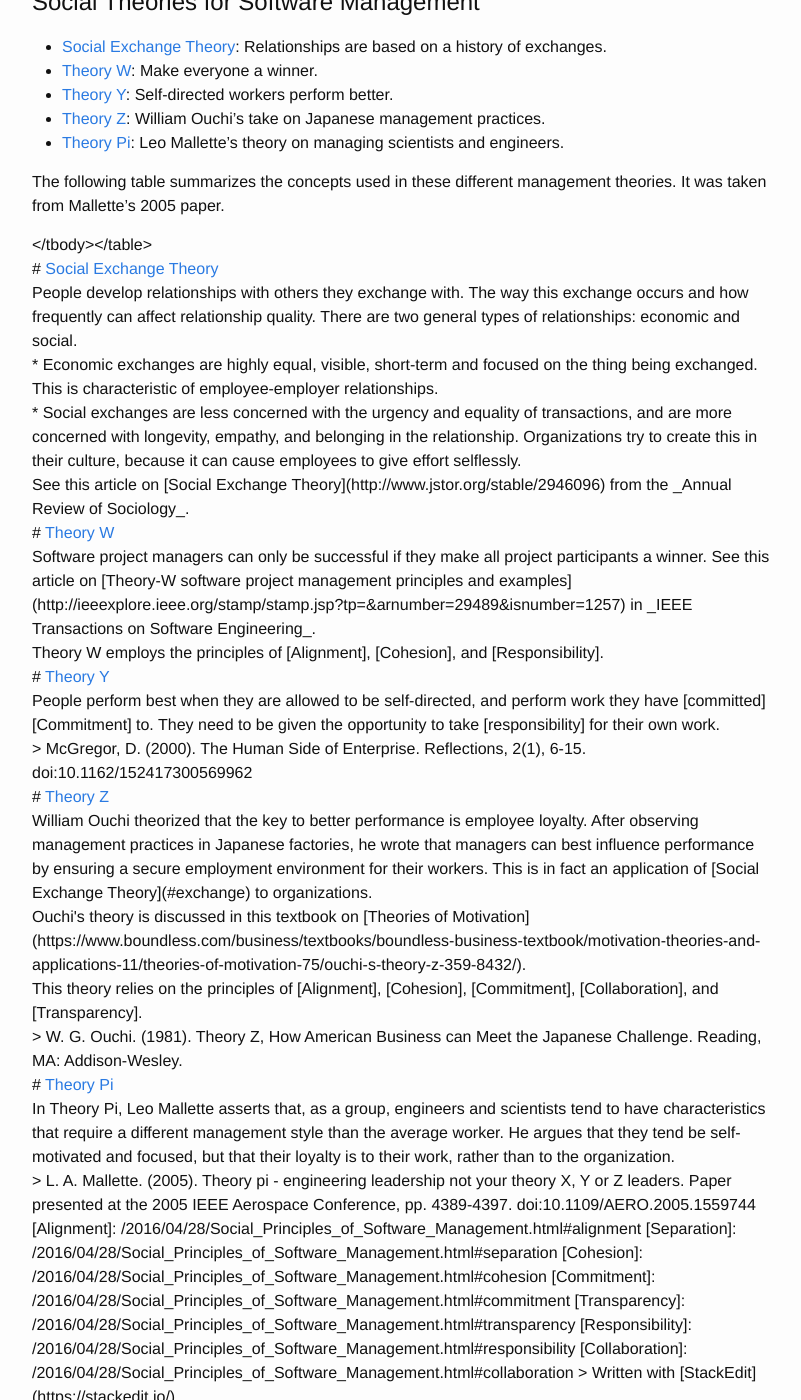
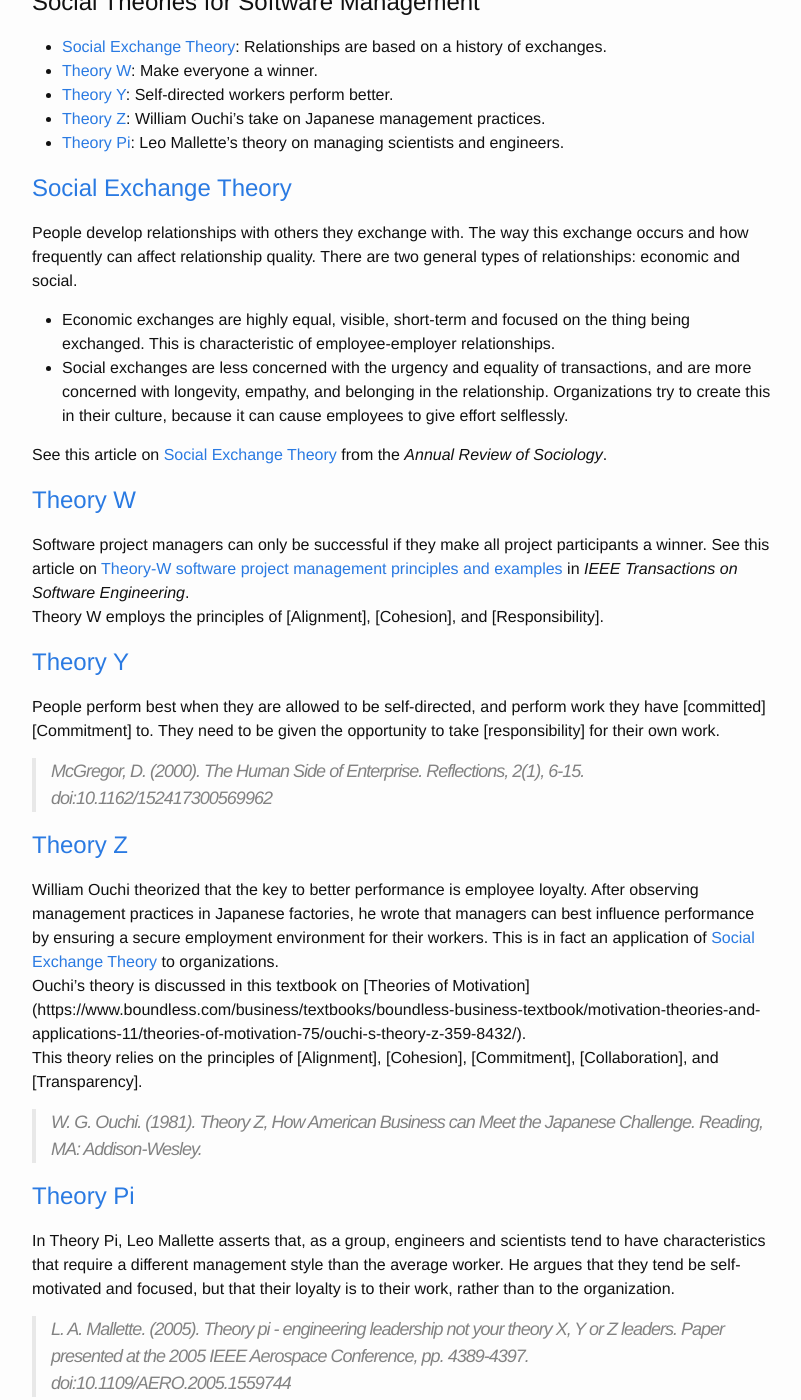
Before and after one commit to css566/css566.github.io, a Jekyll site: the page built from _posts/2016-04-28-Social_Theories_for_Software_Management.md, in a window 1280 px wide and 1400 px high, scrolled down 258 px. Shown: the whole window, without its empty margins (238-1039 px from the left). Built offline with Jekyll 4.4.1, drawn with Linux system fonts in a browser that asks for light colours; comment, search, counter and statistics services are not loaded; some of the changed lines change nothing that is shown.

Commit message:
Update 2016-04-28-Social_Theories_for_Software_Management.md
Moving table to the end to see if the MD starts to work again

```diff
--- a/_posts/2016-04-28-Social_Theories_for_Software_Management.md
+++ b/_posts/2016-04-28-Social_Theories_for_Software_Management.md
@@ -9,16 +9,6 @@ Social Theories for Software Management
 * [Theory Y](#theory_y):  Self-directed workers perform better.
 * [Theory Z](#theory_z):  William Ouchi's take on Japanese management practices.
 * [Theory Pi](#theory_pi): Leo Mallette's theory on managing scientists and engineers.
-
-The following table summarizes the concepts used in these different management theories.  It was taken from Mallette's 2005 paper. <br>
-<table>
-<th>
-Management Concept</th><th>Theory X Douglas McGregor</th><th>Theory Y Douglas McGregor</th><th>Theory Z William Ouchi</th><th>Theory Pi Leo A. Mallette</th><tbody><tr><td>
-<tr><td>Motivation</td><td>Tends to categorize people as being unwilling or unmotivated to work. Threats and disciplinary action are thought to be used more effectively in this situation, although monetary rewards can also be a prime motivator to make workers produce more.</td><td>Tends to categorize people as being self-motivated towards work.</td><td>Believes that people are innately self-motivated to not only do their work, but also are loyal towards the company, and want to make the company succeed.</td><td>People are fiercely self-motivated by their task or project. They are loyal to their field of interest at the time – which may only be loosely related to the goals of the leadership of the company. </td></tr>
-<tr><td>Leadership</td><td>Theory X leaders would be more authoritarian. But in both [X & Y] cases it seems that the managers would still retain a great deal of control.</td><td>Theory Y leaders would be more participative. But in both [X & Y] cases it seems that the managers would still retain a great deal of control.</td><td>Theory Z managers would have to have a great deal of trust that their workers could make sound decisions. Therefore, this type of leader is more likely to act as “coach”, and let the workers make most of the decisions.</td><td>Theory Pi leaders are hands-off to the point of abdicating responsibility. They only occasionally need to reel in a stray engineer when a project goes too far astray. </td></tr>
-<tr><td>Power & Authority</td><td>As mentioned above, McGregor’s managers … would seem to keep most of the power and authority.</td><td>As mentioned above, McGregor’s managers … would seem to keep most of the power and authority. In the case of Theory Y, the manager would take suggestions from workers, but would keep the power to implement the decision.</td><td>The manager’s ability to exercise power and authority comes from the worker’s trusting management to take care of them, and allow them to do their jobs. The workers have a great deal of input and weight in the decision making process.</td><td>The leader’s authority stems from positional authority. Their power is rooted in their own expert knowledge, and in the technical depth of their staff. </td></tr>
-<tr><td>Conflict</td><td>This type of manager might be more likely to exercise a great deal of “power” based conflict resolution style, especially with the Theory X workers.</td><td>This type of manager might be more likely to exercise a great deal of “power” based conflict resolution style, [but less than] with the Theory X workers. Theory Y workers might be given the opportunity to exert “negotiating” strategies to solve their own differences.</td><td>Conflict in the Theory Z arena would involve a great deal of discussion, collaboration, and negotiation. The workers would be the ones solving the conflicts, while the managers would play more of a “third party arbitrator” role.</td><td>Conflict resolution is always by logical reasoning and consensus. Managers would participate as an equal and sanction the decision.
-<tr><td>Performance Appraisals</td><td>Appraisals occur on a regular basis. Promotions also occur on a regular basis.</td><td>Appraisals occur on a regular basis. Promotions also occur on a regular basis.</td><td>Theory Z emphasizes more frequent performance appraisals, but slower promotions.</td><td>Mandatory periodic appraisals are based on successful conclusion of (or progress on) projects, reports, published papers, or patent submissions. Promotions are rare since employees are motivated to continue working on their tasks. </td></tr></tbody></table> <br>
 
 
 # <a name="exchange">Social Exchange Theory</a> <br>
@@ -46,6 +36,15 @@ This theory relies on the principles of [Alignment], [Cohesion], [Commitment], [
 In Theory Pi, Leo Mallette asserts that, as a group, engineers and scientists tend to have characteristics that require a different management style than the average worker. He argues that they tend be self-motivated and focused, but that their loyalty is to their work, rather than to the organization.<br>
 > L. A. Mallette. (2005). Theory pi - engineering leadership not your theory X, Y or Z leaders. Paper presented at the 2005 IEEE Aerospace Conference, pp. 4389-4397. doi:10.1109/AERO.2005.1559744 <br>
 
+The following table summarizes the concepts used in these different management theories.  It was taken from Mallette's 2005 paper. <br>
+<table>
+<th>
+Management Concept</th><th>Theory X Douglas McGregor</th><th>Theory Y Douglas McGregor</th><th>Theory Z William Ouchi</th><th>Theory Pi Leo A. Mallette</th><tbody><tr><td>
+<tr><td>Motivation</td><td>Tends to categorize people as being unwilling or unmotivated to work. Threats and disciplinary action are thought to be used more effectively in this situation, although monetary rewards can also be a prime motivator to make workers produce more.</td><td>Tends to categorize people as being self-motivated towards work.</td><td>Believes that people are innately self-motivated to not only do their work, but also are loyal towards the company, and want to make the company succeed.</td><td>People are fiercely self-motivated by their task or project. They are loyal to their field of interest at the time – which may only be loosely related to the goals of the leadership of the company. </td></tr>
+<tr><td>Leadership</td><td>Theory X leaders would be more authoritarian. But in both [X & Y] cases it seems that the managers would still retain a great deal of control.</td><td>Theory Y leaders would be more participative. But in both [X & Y] cases it seems that the managers would still retain a great deal of control.</td><td>Theory Z managers would have to have a great deal of trust that their workers could make sound decisions. Therefore, this type of leader is more likely to act as “coach”, and let the workers make most of the decisions.</td><td>Theory Pi leaders are hands-off to the point of abdicating responsibility. They only occasionally need to reel in a stray engineer when a project goes too far astray. </td></tr>
+<tr><td>Power & Authority</td><td>As mentioned above, McGregor’s managers … would seem to keep most of the power and authority.</td><td>As mentioned above, McGregor’s managers … would seem to keep most of the power and authority. In the case of Theory Y, the manager would take suggestions from workers, but would keep the power to implement the decision.</td><td>The manager’s ability to exercise power and authority comes from the worker’s trusting management to take care of them, and allow them to do their jobs. The workers have a great deal of input and weight in the decision making process.</td><td>The leader’s authority stems from positional authority. Their power is rooted in their own expert knowledge, and in the technical depth of their staff. </td></tr>
+<tr><td>Conflict</td><td>This type of manager might be more likely to exercise a great deal of “power” based conflict resolution style, especially with the Theory X workers.</td><td>This type of manager might be more likely to exercise a great deal of “power” based conflict resolution style, [but less than] with the Theory X workers. Theory Y workers might be given the opportunity to exert “negotiating” strategies to solve their own differences.</td><td>Conflict in the Theory Z arena would involve a great deal of discussion, collaboration, and negotiation. The workers would be the ones solving the conflicts, while the managers would play more of a “third party arbitrator” role.</td><td>Conflict resolution is always by logical reasoning and consensus. Managers would participate as an equal and sanction the decision.
+<tr><td>Performance Appraisals</td><td>Appraisals occur on a regular basis. Promotions also occur on a regular basis.</td><td>Appraisals occur on a regular basis. Promotions also occur on a regular basis.</td><td>Theory Z emphasizes more frequent performance appraisals, but slower promotions.</td><td>Mandatory periodic appraisals are based on successful conclusion of (or progress on) projects, reports, published papers, or patent submissions. Promotions are rare since employees are motivated to continue working on their tasks. </td></tr></tbody></table> <br>
 
 [Alignment]: {% post_url 2016-04-28-Social_Principles_of_Software_Management %}#alignment
 
```
